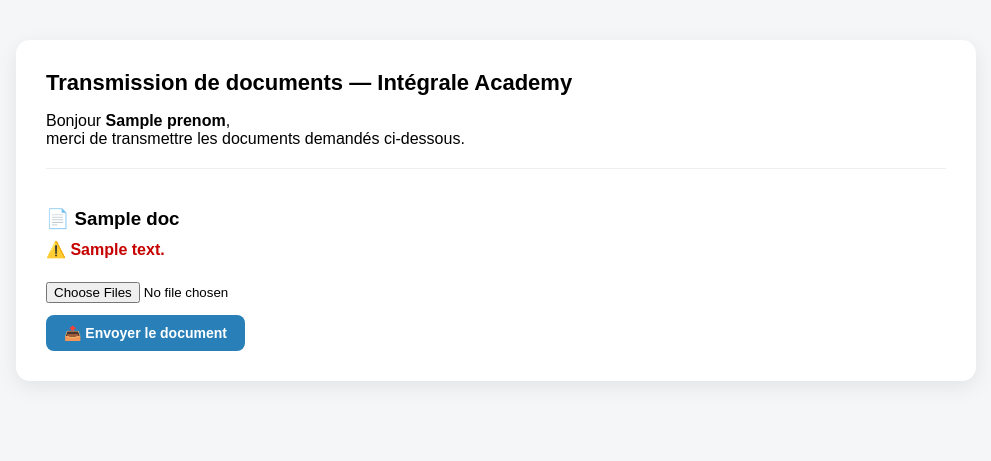
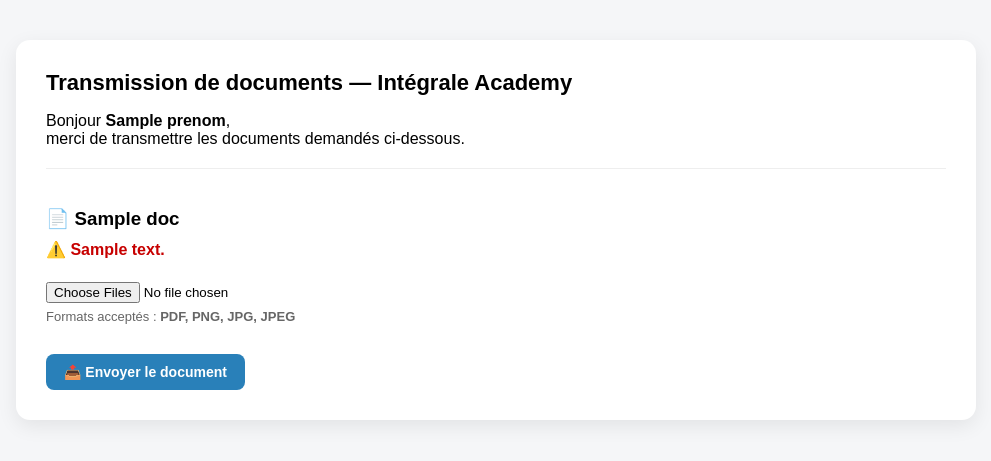
Before and after one commit to integraleacademy/plateformegestion, a Flask app: template templates/formateur_upload.html in a window 1280 px wide. Shown: the top 461 px of the page, without its empty margins (144-1135 px from the left). Run offline with Flask 3, Linux system fonts and the light colour scheme; the visitor is signed in with stand-in values (Sample User, id 1); the template is opened without the code that fills it: most values are stand-ins (such as "Sample title", 1, 10 or a date in 2020); parts of the project's set-up code (start-up, migrations or seed data) failed here and were passed over.

Commit message:
Update formateur_upload.html

```diff
--- a/templates/formateur_upload.html
+++ b/templates/formateur_upload.html
@@ -94,7 +94,11 @@
       <form method="POST" enctype="multipart/form-data">
         <input type="hidden" name="doc_id" value="{{ doc.id }}">
 
-        <input type="file" name="files" multiple required>
+        <input type="file" name="files" multiple required accept=".pdf,.png,.jpg,.jpeg">
+        <p style="font-size:13px;color:#666;margin:6px 0 0;">
+  Formats acceptés : <b>PDF, PNG, JPG, JPEG</b>
+</p>
+
 
         <br>
         <button type="submit">📤 Envoyer le document</button>
```
